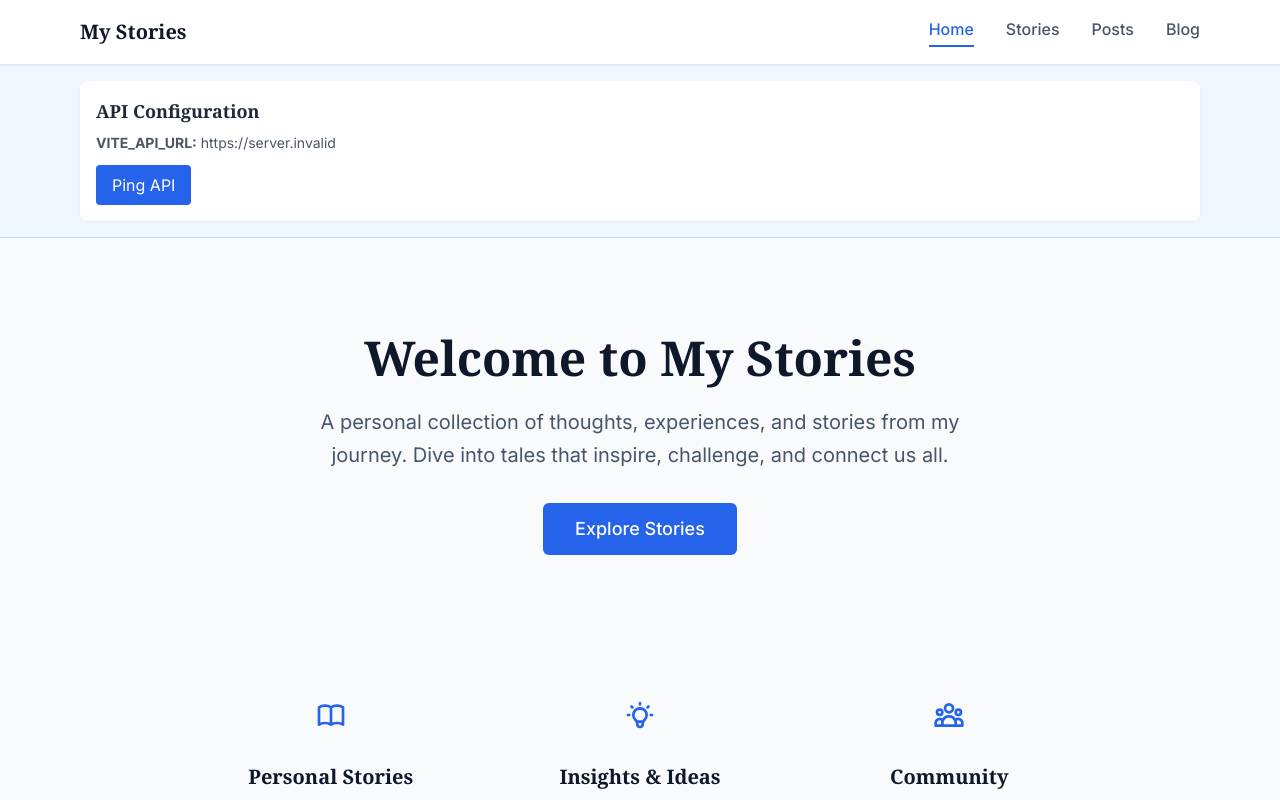
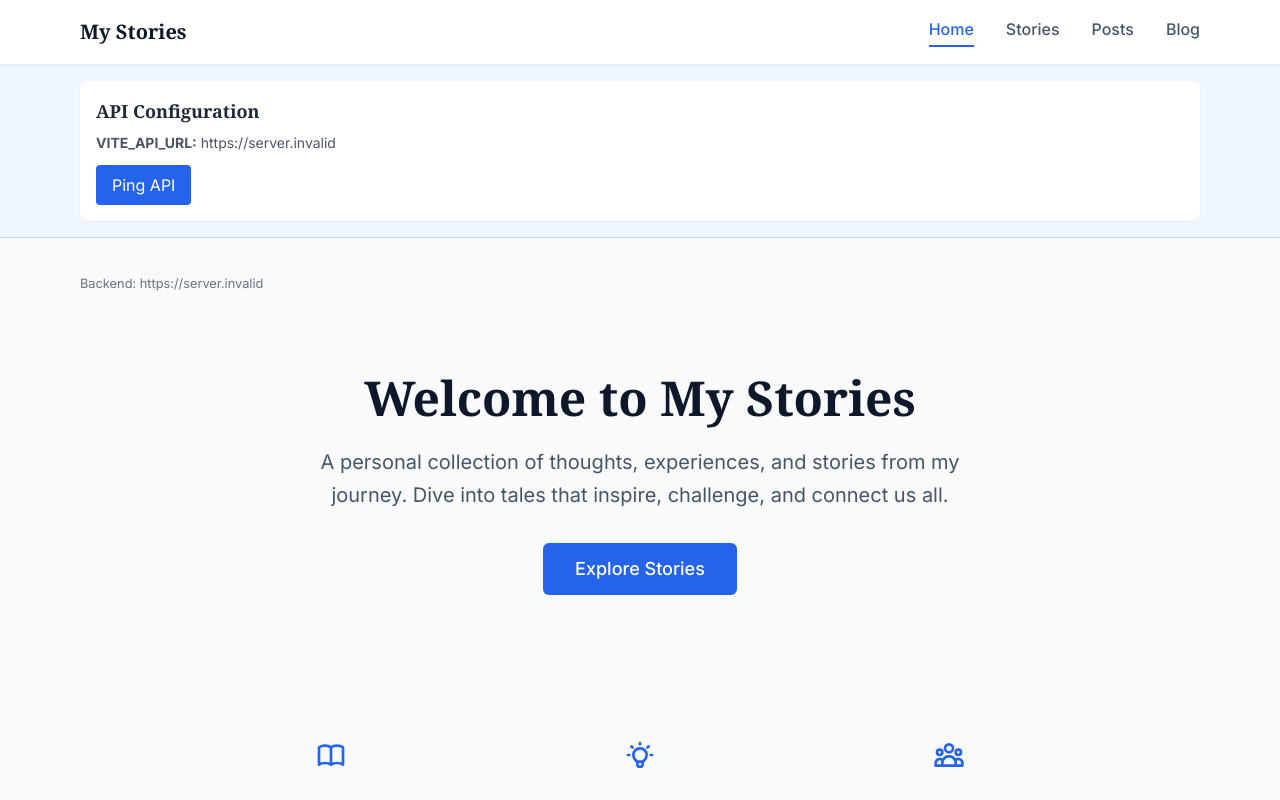
Before and after one commit to Bdahligarcia99/dahligarciamarquez, a React (Vite) app in the folder client/: page / in a window 1280 px wide. Shown: the top 800 px of the page. Built offline with nearby package versions, Linux system fonts and the light colour scheme; no server answers.

Commit message:
api call fixes

```diff
--- a/client/src/App.jsx
+++ b/client/src/App.jsx
@@ -69,6 +69,13 @@ function App() {
         </div>
 
         <main className="container mx-auto px-4 py-8 max-w-6xl">
+          {/* API Debug Info */}
+          <div className="mb-4">
+            <small className="text-gray-500">
+              Backend: {getApiBase() || 'Not configured'}
+            </small>
+          </div>
+
           <Routes>
             <Route path="/" element={<Home />} />
             <Route path="/posts" element={<Posts />} />
--- a/client/src/lib/api.js
+++ b/client/src/lib/api.js
@@ -15,7 +15,7 @@ export async function apiGet(path) {
   const res = await fetch(`${API_URL}${path}`);
   if (!res.ok) {
     const text = await res.text();
-    throw new Error(`HTTP ${res.status}: ${text || res.statusText}`);
+    throw new Error(`GET ${path} failed with HTTP ${res.status}: ${text || res.statusText}`);
   }
   return res.json();
 }
@@ -31,7 +31,7 @@ export async function apiPost(path, body) {
   });
   if (!res.ok) {
     const text = await res.text();
-    throw new Error(`HTTP ${res.status}: ${text || res.statusText}`);
+    throw new Error(`POST ${path} failed with HTTP ${res.status}: ${text || res.statusText}`);
   }
   return res.json();
 }
--- a/client/src/utils/api.js
+++ b/client/src/utils/api.js
@@ -14,7 +14,7 @@ export const postsAPI = {
   // Get all posts
   getAllPosts: async () => {
     try {
-      const response = await api.get('/posts')
+      const response = await api.get('/api/posts')
       return response.data
     } catch (error) {
       console.error('Error fetching posts:', error)
@@ -25,7 +25,7 @@ export const postsAPI = {
   // Get single post by slug
   getPostBySlug: async (slug) => {
     try {
-      const response = await api.get(`/posts/${slug}`)
+      const response = await api.get(`/api/posts/${slug}`)
       return response.data
     } catch (error) {
       console.error('Error fetching post:', error)
```
